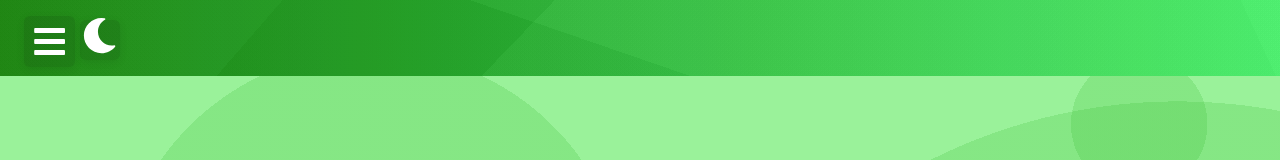
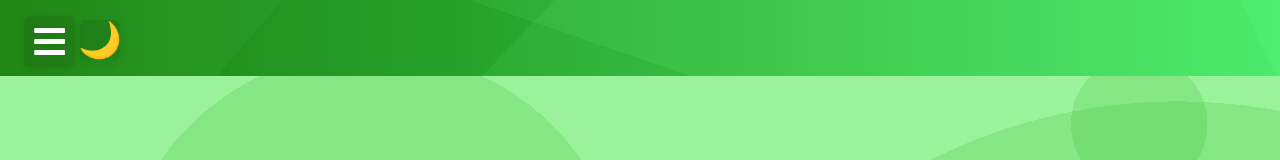
Before and after one commit to NevinsN/professional_portfolio, a React (Create React App) app in the folder professional_portfolio/: page /home in a window 1280 px wide. Shown: the top 160 px of the page. Built offline with nearby package versions, Linux system fonts and the light colour scheme.

Commit message:
Update index.js

```diff
--- a/professional_portfolio/src/Components/Navbar/index.js
+++ b/professional_portfolio/src/Components/Navbar/index.js
@@ -49,7 +49,7 @@ const Navbar = ({ theme, toggleTheme }) => {
                         e.target.style.color = '#fff';
                     }}
                 >
-                    <span style={{ color: 'inherit', transition: 'none' }}>{theme === "dark" ? <FaSun /> : <FaMoon />}</span>
+                    {theme === "dark" ? "☀" : "🌙"}
                 </button>
                 <NavMenu className={isOpen ? "active" : ""}>
                     <NavLink to="/home" onClick={() => setIsOpen(false)}>
```
